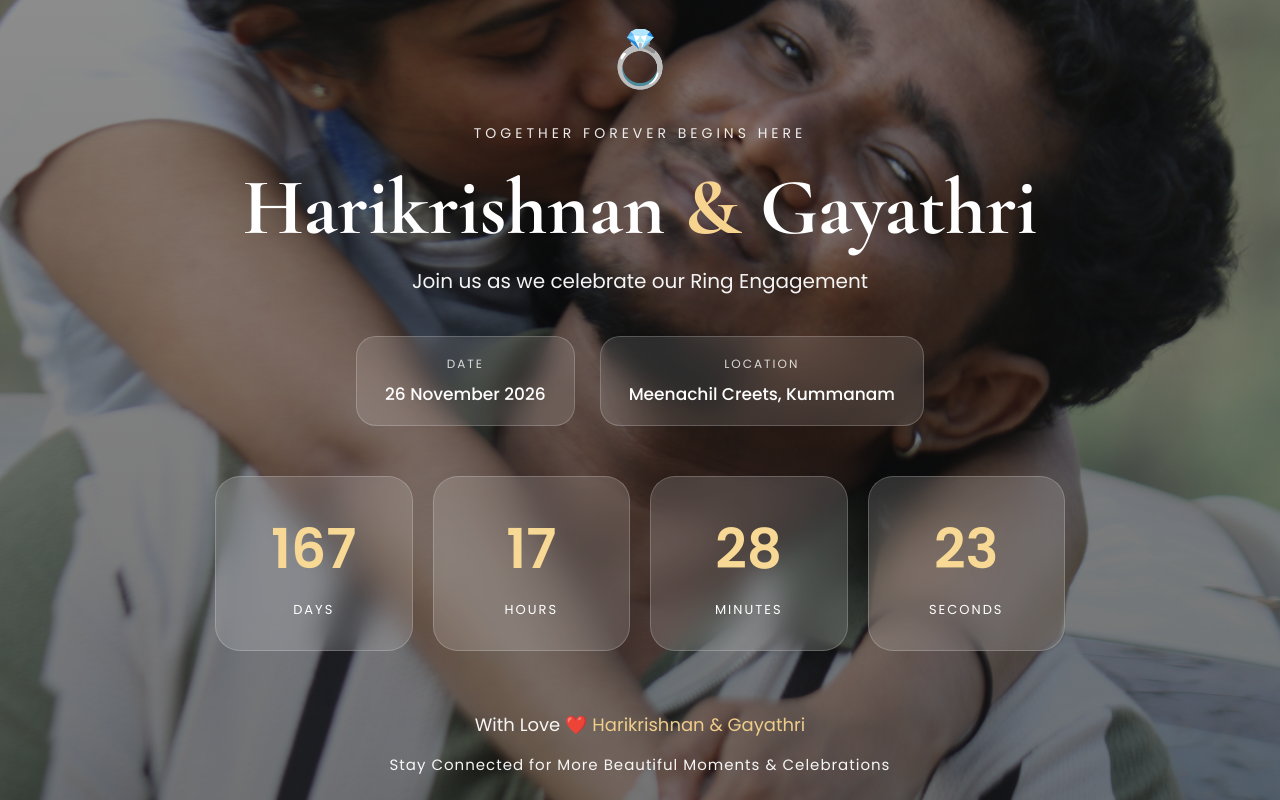
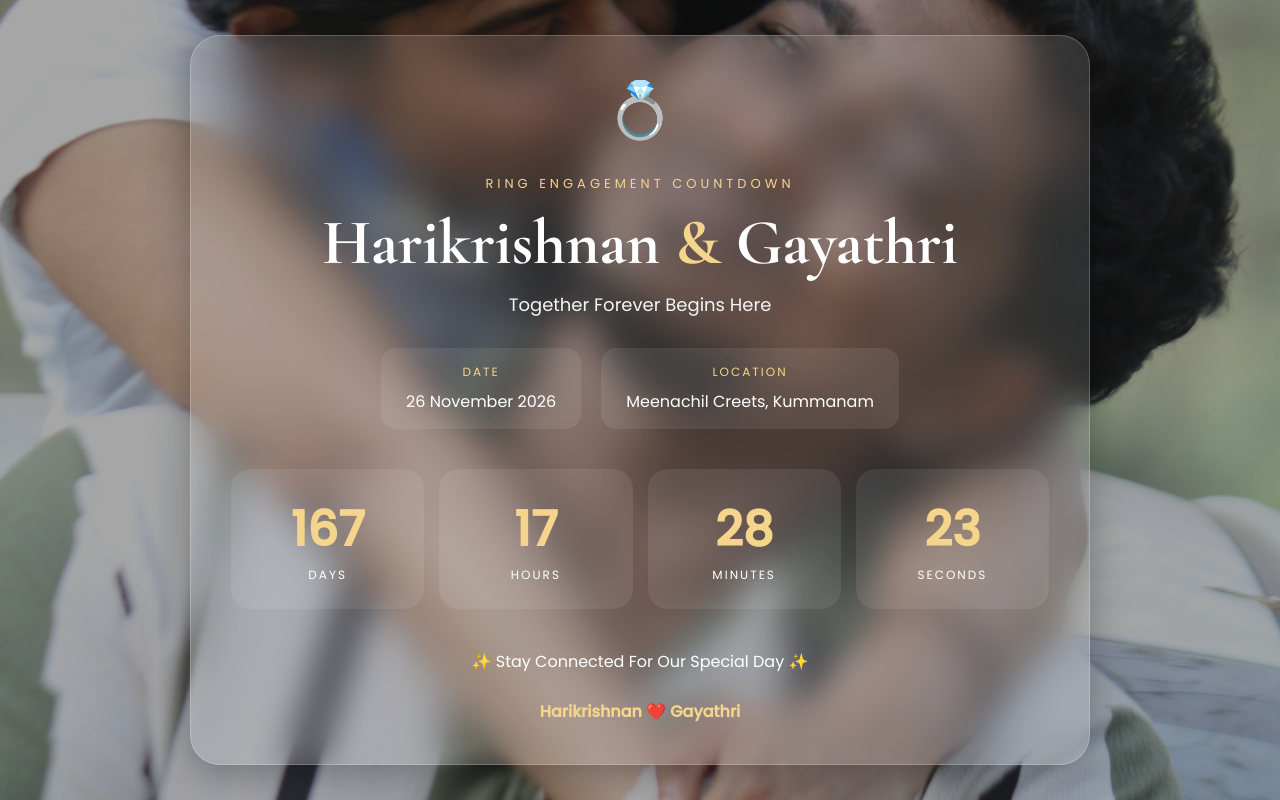
Before and after one commit to itechneo/engagement, a plain HTML site: page index.html in a window 1280 px wide. Drawn offline with nearby package versions, Linux system fonts and the light colour scheme.

Commit message:
Add files via upload

```diff
--- a/index.html
+++ b/index.html
@@ -3,11 +3,13 @@
 <head>
 <meta charset="UTF-8">
 <meta name="viewport" content="width=device-width, initial-scale=1.0">
-<title>Harikrishnan ❤️ Gayathri | Ring Engagement Countdown</title>
 
-<link href="https://fonts.googleapis.com/css2?family=Cormorant+Garamond:wght@400;500;600;700&family=Poppins:wght@300;400;500;600&display=swap" rel="stylesheet">
+<title>Harikrishnan ❤️ Gayathri</title>
+
+<link href="https://fonts.googleapis.com/css2?family=Cormorant+Garamond:wght@500;700&family=Poppins:wght@300;400;500&display=swap" rel="stylesheet">
 
 <style>
+
 *{
 margin:0;
 padding:0;
@@ -16,40 +18,60 @@
 
 body{
 font-family:'Poppins',sans-serif;
-    background:#faf7f2;
-    color:#fff;
 overflow-x:hidden;
+background:#000;
 }
 
-.hero{
-    min-height:100vh;
-    position:relative;
-    display:flex;
-    align-items:center;
-    justify-content:center;
-    text-align:center;
+/* Fixed Background Photo */
+
+.background{
+position:fixed;
+top:0;
+left:0;
+width:100%;
+height:100%;
+background:url('photo.jpg') center center/cover no-repeat;
+z-index:-2;
 }
 
-.hero::before{
+.background::after{
 content:'';
 position:absolute;
-    inset:0;
-    background:
-    linear-gradient(rgba(0,0,0,.45),rgba(0,0,0,.55)),
-    url('photo.jpg') center center/cover no-repeat;
+width:100%;
+height:100%;
+background:rgba(0,0,0,0.35);
 }
 
-.content{
-    position:relative;
-    z-index:2;
-    width:90%;
-    max-width:1200px;
+/* Floating Content */
+
+.container{
+min-height:100vh;
+display:flex;
+justify-content:center;
+align-items:center;
+padding:20px;
+}
+
+.card{
+width:100%;
+max-width:900px;
+padding:40px;
+text-align:center;
+
+background:rgba(255,255,255,0.12);
+backdrop-filter:blur(18px);
+-webkit-backdrop-filter:blur(18px);
+
+border:1px solid rgba(255,255,255,0.2);
+border-radius:30px;
+
+box-shadow:0 8px 40px rgba(0,0,0,0.3);
 }
 
 .ring{
 font-size:55px;
 margin-bottom:15px;
-    animation:float 3s ease-in-out infinite;
+animation:float 3s infinite ease-in-out;
 }
 
 @keyframes float{
@@ -58,191 +80,166 @@ body{
 }
 }
 
-.subtitle{
+.small-title{
 letter-spacing:4px;
+font-size:13px;
 text-transform:uppercase;
-    font-size:14px;
-    margin-bottom:15px;
-    opacity:.9;
+color:#f5d48b;
 }
 
-h1{
+.names{
 font-family:'Cormorant Garamond',serif;
-    font-size:5rem;
-    font-weight:700;
+font-size:4rem;
+margin-top:10px;
 margin-bottom:10px;
+color:white;
 }
 
-.and{
-    color:#f6d38f;
+.names span{
+color:#f5d48b;
 }
 
-.tagline{
-    font-size:20px;
-    margin-bottom:40px;
-    opacity:.95;
+.subtitle{
+font-size:18px;
+color:#f5f5f5;
+margin-bottom:30px;
 }
 
-.event-details{
+.info{
 display:flex;
 justify-content:center;
-    gap:25px;
+gap:20px;
 flex-wrap:wrap;
-    margin-bottom:50px;
+margin-bottom:40px;
 }
 
-.detail-card{
-    backdrop-filter:blur(12px);
-    background:rgba(255,255,255,.12);
-    border:1px solid rgba(255,255,255,.2);
-    padding:18px 28px;
-    border-radius:20px;
+.info-box{
+padding:15px 25px;
+border-radius:15px;
+background:rgba(255,255,255,0.08);
 }
 
-.detail-title{
+.info-title{
 font-size:12px;
 letter-spacing:2px;
-    opacity:.8;
+color:#f5d48b;
 }
 
-.detail-value{
+.info-value{
 margin-top:8px;
-    font-size:17px;
-    font-weight:500;
+color:white;
 }
 
 .countdown{
 display:grid;
 grid-template-columns:repeat(4,1fr);
-    gap:20px;
-    max-width:850px;
-    margin:auto;
+gap:15px;
 }
 
-.time-box{
-    background:rgba(255,255,255,.15);
-    backdrop-filter:blur(15px);
-    border:1px solid rgba(255,255,255,.2);
-    border-radius:25px;
-    padding:30px 10px;
+.time{
+padding:25px 10px;
+background:rgba(255,255,255,0.08);
+border-radius:20px;
 }
 
-.time-box h2{
-    font-size:55px;
-    color:#f7d894;
+.time h2{
+font-size:48px;
+color:#f5d48b;
 }
 
-.time-box p{
-    margin-top:10px;
+.time p{
+font-size:12px;
 letter-spacing:2px;
 text-transform:uppercase;
-    font-size:13px;
+color:white;
 }
 
 .footer{
-    margin-top:60px;
-    font-size:18px;
-    opacity:.95;
+margin-top:40px;
+color:white;
 }
 
-.footer span{
-    color:#f6d38f;
-}
-
-.stay-connected{
-    margin-top:15px;
-    font-size:15px;
-    letter-spacing:1px;
+.footer strong{
+color:#f5d48b;
 }
 
 @media(max-width:768px){
 
-    h1{
-        font-size:3rem;
+.names{
+font-size:2.8rem;
 }
 
 .countdown{
 grid-template-columns:repeat(2,1fr);
 }
 
-    .time-box h2{
-        font-size:40px;
+.time h2{
+font-size:35px;
 }
 
-    .tagline{
-        font-size:16px;
-    }
+.card{
+padding:25px;
 }
 
-@media(max-width:480px){
-
-    h1{
-        font-size:2.4rem;
 }
 
-    .countdown{
-        gap:15px;
-    }
-
-    .time-box{
-        padding:22px 10px;
-    }
-}
 </style>
 </head>
 
 <body>
 
-<section class="hero">
+<div class="background"></div>
 
-<div class="content">
+<div class="container">
+
+<div class="card">
 
 <div class="ring">💍</div>
 
-<div class="subtitle">Together Forever Begins Here</div>
+<div class="small-title">
+Ring Engagement Countdown
+</div>
 
-<h1>
-Harikrishnan
-<span class="and">&</span>
-Gayathri
+<h1 class="names">
+Harikrishnan <span>&</span> Gayathri
 </h1>
 
-<p class="tagline">
-Join us as we celebrate our Ring Engagement
+<p class="subtitle">
+Together Forever Begins Here
 </p>
 
-<div class="event-details">
+<div class="info">
 
-<div class="detail-card">
-<div class="detail-title">DATE</div>
-<div class="detail-value">26 November 2026</div>
+<div class="info-box">
+<div class="info-title">DATE</div>
+<div class="info-value">26 November 2026</div>
 </div>
 
-<div class="detail-card">
-<div class="detail-title">LOCATION</div>
-<div class="detail-value">Meenachil Creets, Kummanam</div>
+<div class="info-box">
+<div class="info-title">LOCATION</div>
+<div class="info-value">Meenachil Creets, Kummanam</div>
 </div>
 
 </div>
 
 <div class="countdown">
 
-<div class="time-box">
+<div class="time">
 <h2 id="days">00</h2>
 <p>Days</p>
 </div>
 
-<div class="time-box">
+<div class="time">
 <h2 id="hours">00</h2>
 <p>Hours</p>
 </div>
 
-<div class="time-box">
+<div class="time">
 <h2 id="minutes">00</h2>
 <p>Minutes</p>
 </div>
 
-<div class="time-box">
+<div class="time">
 <h2 id="seconds">00</h2>
 <p>Seconds</p>
 </div>
@@ -250,43 +247,37 @@ Join us as we celebrate our Ring Engagement
 </div>
 
 <div class="footer">
-With Love ❤️ <span>Harikrishnan & Gayathri</span>
-<div class="stay-connected">
-Stay Connected for More Beautiful Moments & Celebrations
-</div>
+<p>✨ Stay Connected For Our Special Day ✨</p>
+<br>
+<strong>Harikrishnan ❤️ Gayathri</strong>
 </div>
 
 </div>
 
-</section>
+</div>
 
 <script>
 
-const engagementDate = new Date("November 26, 2026 09:00:00").getTime();
+const eventDate = new Date("November 26, 2026 09:00:00").getTime();
 
-function updateCountdown(){
+setInterval(() => {
 
 const now = new Date().getTime();
-const distance = engagementDate - now;
+const distance = eventDate - now;
 
-const days = Math.floor(distance / (1000*60*60*24));
-const hours = Math.floor((distance % (1000*60*60*24)) / (1000*60*60));
-const minutes = Math.floor((distance % (1000*60*60)) / (1000*60));
-const seconds = Math.floor((distance % (1000*60)) / 1000);
+document.getElementById("days").innerHTML =
+Math.floor(distance/(1000*60*60*24));
 
-document.getElementById("days").innerHTML = days;
-document.getElementById("hours").innerHTML = hours;
-document.getElementById("minutes").innerHTML = minutes;
-document.getElementById("seconds").innerHTML = seconds;
+document.getElementById("hours").innerHTML =
+Math.floor((distance%(1000*60*60*24))/(1000*60*60));
 
-if(distance < 0){
-document.querySelector(".countdown").innerHTML =
-"<h2 style='grid-column:1/-1'>💍 The Engagement Day Has Arrived! 💍</h2>";
-}
-}
+document.getElementById("minutes").innerHTML =
+Math.floor((distance%(1000*60*60))/(1000*60));
 
-setInterval(updateCountdown,1000);
-updateCountdown();
+document.getElementById("seconds").innerHTML =
+Math.floor((distance%(1000*60))/1000);
+
+},1000);
 
 </script>
 
```
Lines whose indentation alone changed are shown as unchanged.
